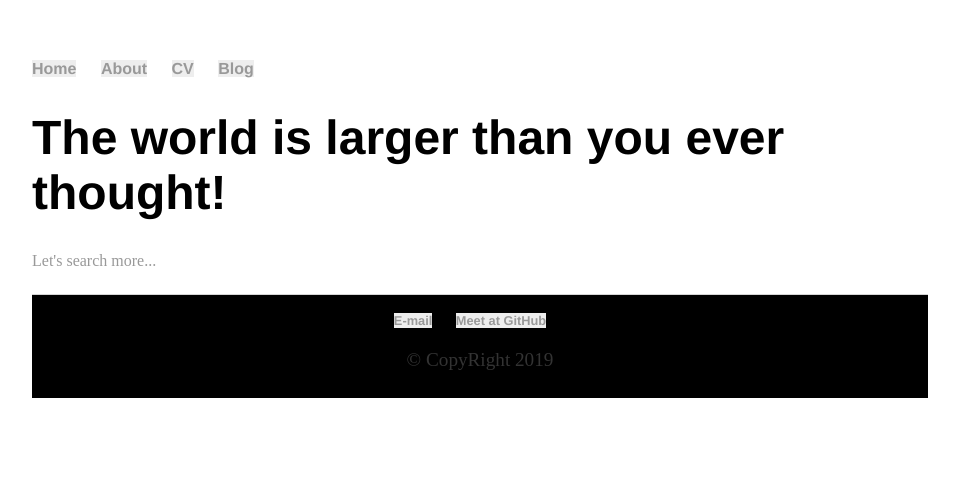
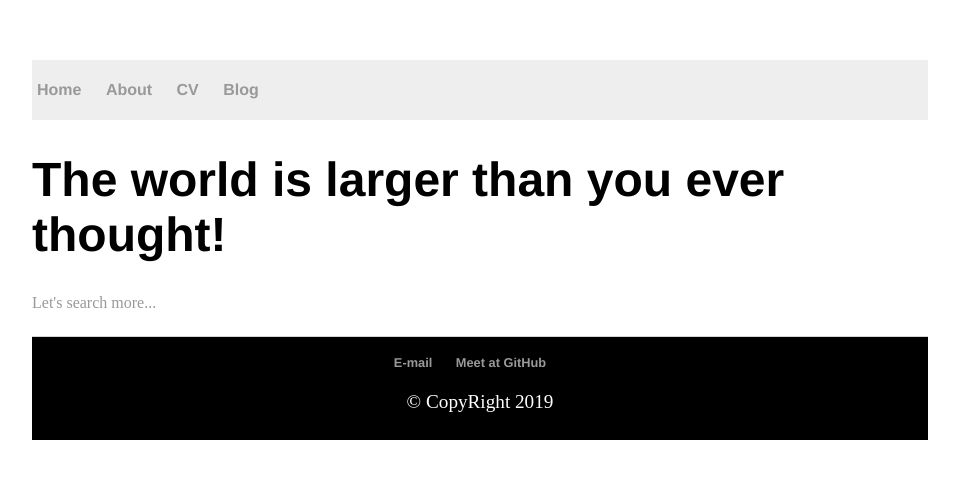
Before and after one commit to SaultBase/SaultBase.github.io, a Jekyll site: the page built from index.html, in a window 1280 px wide. Shown: the top 479 px of the page, without its empty margins (160-1119 px from the left). Built offline with Jekyll 4.4.1, drawn with Linux system fonts in a browser that asks for light colours.

Commit message:
Update main.css

```diff
--- a/css/main.css
+++ b/css/main.css
@@ -11,7 +11,11 @@ nav ul, footer ul {
 nav ul li, footer ul li {
     display: inline;
     margin-right: 20px;
+
+}
+nav{
     background-color: #eeeeee;
+    padding: 5px;
 }
 a {
     text-decoration: none;
@@ -33,11 +37,12 @@ footer {
     text-align:center;
     border-top: 1px solid #d5d5d5;
     font-size: .8em;
-    color: white;
     background-color: black;
     padding: 5px;
 }
-
+.copyright{
+    color:white;
+}
 
 ul.posts {
     margin: 20px auto 40px;
```
